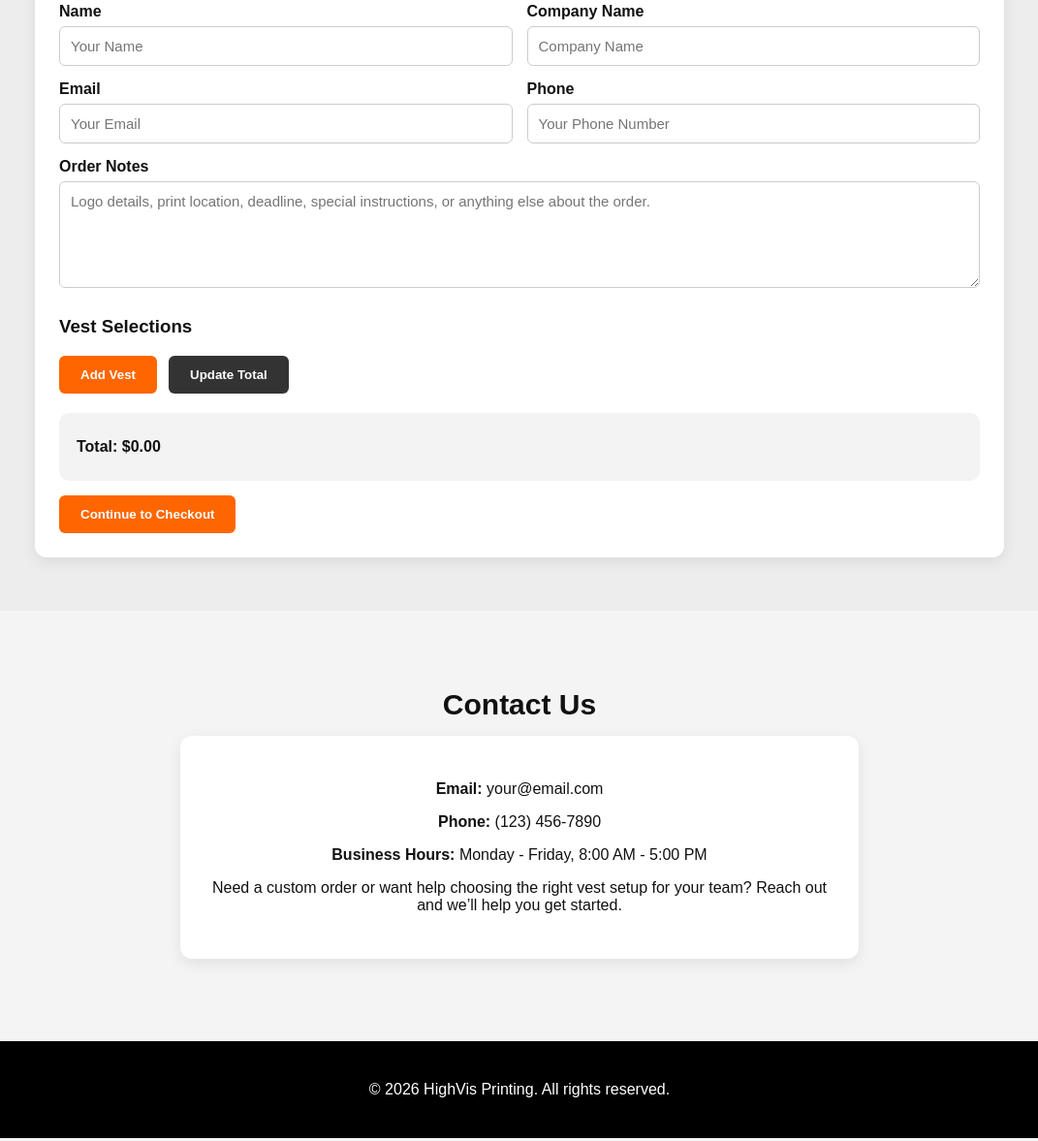
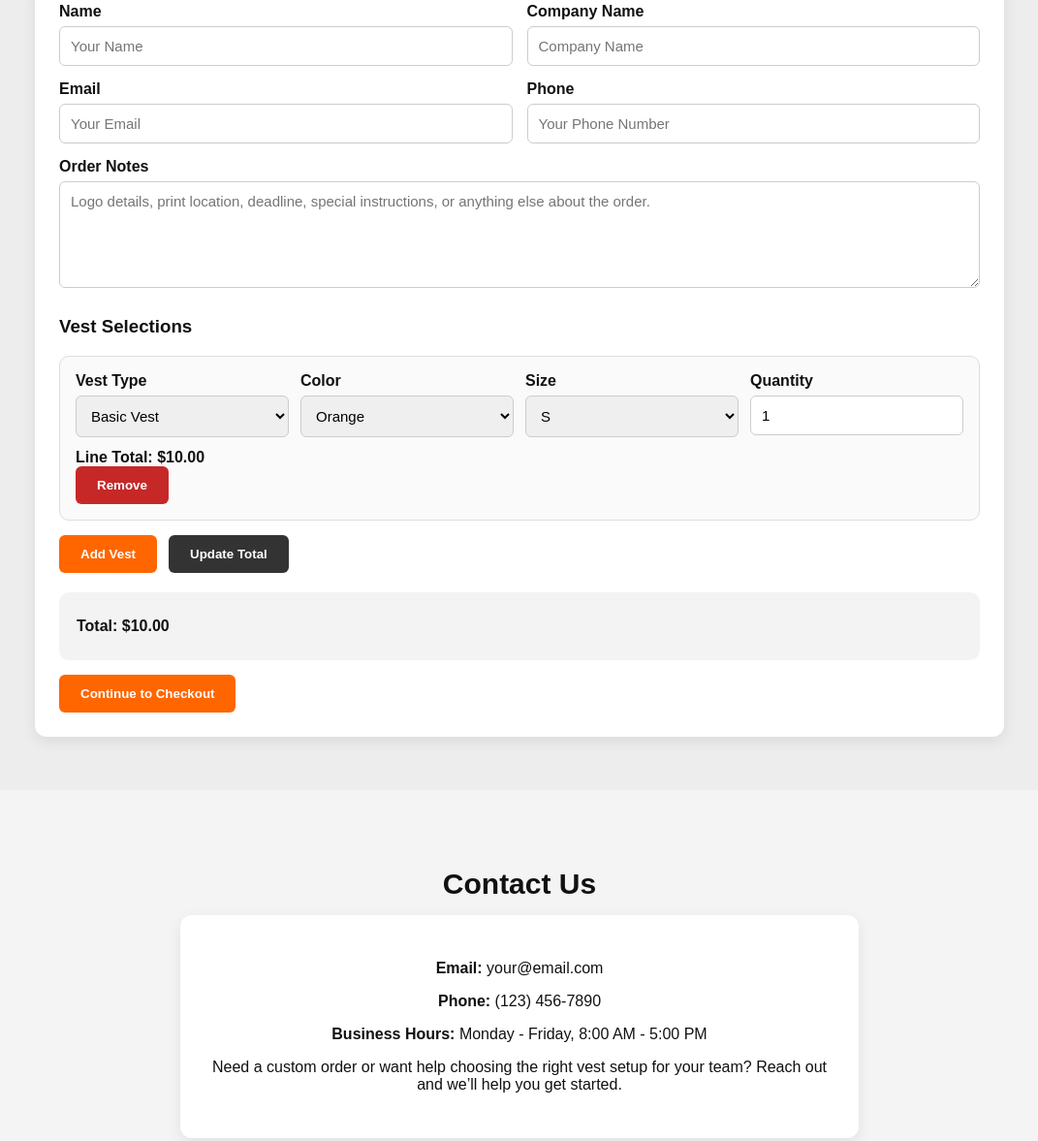
Before and after one commit to HighVis-Printing/highvis-site, a plain HTML site: page index.html in a window 1280 px wide. Shown: the part 2343-3520 px from the top of the page at 97% size, without its empty margins (104-1175 px from the left). Drawn offline with Linux system fonts and the light colour scheme.

Commit message:
Update index.html

```diff
--- a/index.html
+++ b/index.html
@@ -520,11 +520,52 @@
 
   document.getElementById("items").appendChild(div);
 
-  // Set default colors
   updateColors(div.querySelector(".type"));
-
   calc();
 }
+
+function updateColors(selectElement) {
+  const line = selectElement.closest(".line-item");
+  const colorDropdown = line.querySelector(".color");
+  const type = selectElement.value;
+
+  let colors = [];
+
+  if (type === "Basic") {
+    colors = ["Orange", "Yellow"];
+  } else if (type === "Premium") {
+    colors = ["Red", "Blue", "Black", "Yellow"];
+  } else if (type === "Heavy") {
+    colors = ["Red", "Blue", "Black", "Pink", "Green", "Purple"];
+  }
+
+  colorDropdown.innerHTML = colors
+    .map(color => `<option>${color}</option>`)
+    .join("");
+}
+
+function calc() {
+  let total = 0;
+
+  document.querySelectorAll(".line-item").forEach(item => {
+    const type = item.querySelector(".type").value;
+    const qty = parseInt(item.querySelector(".qty").value) || 0;
+    const lineTotal = prices[type] * qty;
+
+    item.querySelector(".line-price").innerText = "$" + lineTotal.toFixed(2);
+    total += lineTotal;
+  });
+
+  document.getElementById("total").innerHTML =
+    "<strong>Total: $" + total.toFixed(2) + "</strong>";
+}
+
+function submitOrder() {
+  alert("Checkout will be connected to Stripe after the website is finalized.");
+}
+
+addItem();
+</script>
     }
 
     function calc() {
```
Lines whose indentation alone changed are shown as unchanged.
